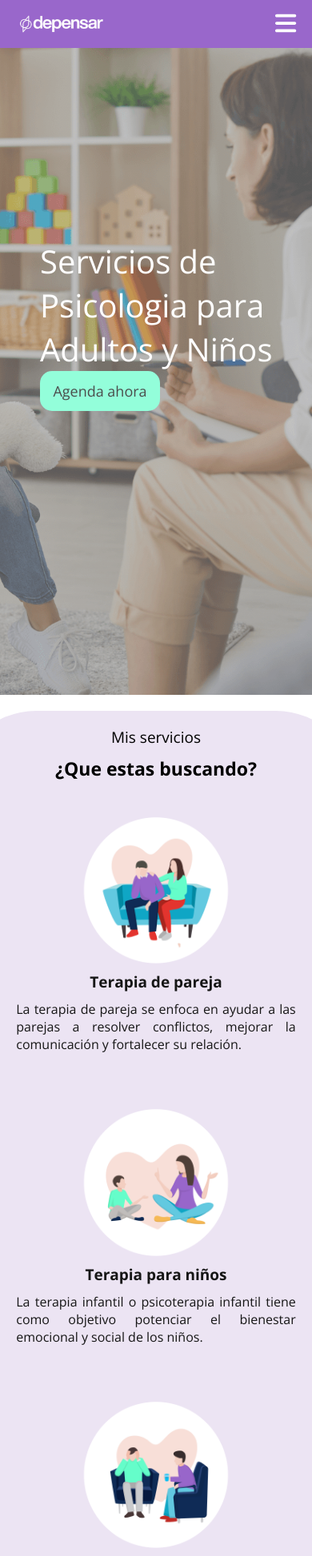
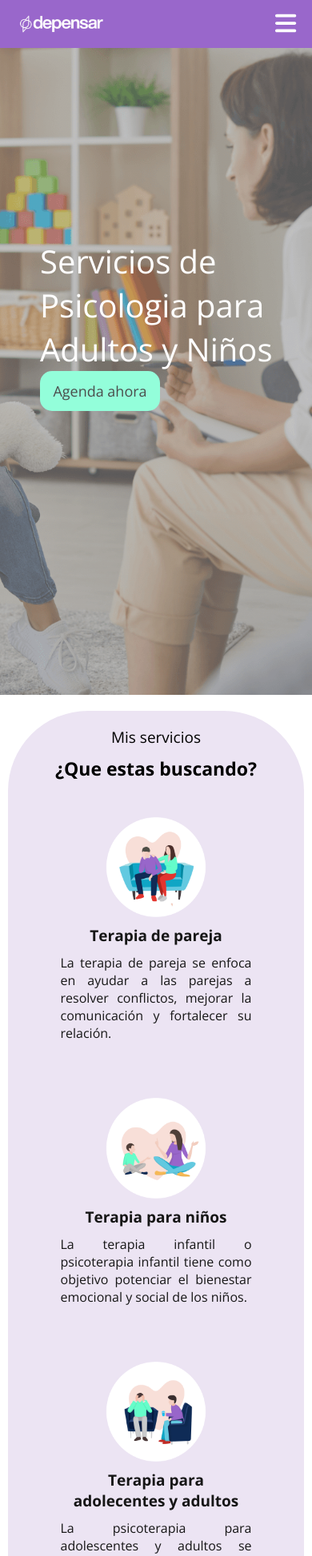
Before and after one commit to Rvilov/depensar, a React (Vite) app: page /depensar/inicio in a window 390 px wide. Shown: the top 1946 px of the page at 80% size. Built offline with nearby package versions, Linux system fonts and the light colour scheme.

Commit message:
Se corrigio componente services de inicio parte 2

```diff
--- a/src/styles/inicio/services.css
+++ b/src/styles/inicio/services.css
@@ -134,7 +134,7 @@
     .servicios-div-tipos {
         height: auto;
         padding: 20px 15px;
-        width: 500px;
+        width: 370px;
     }
 
     .servicios-tipos-titulo span {
```
